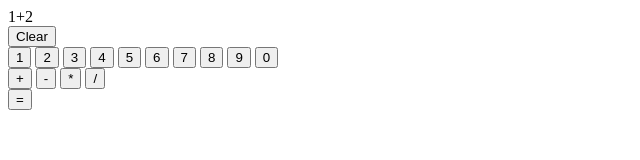
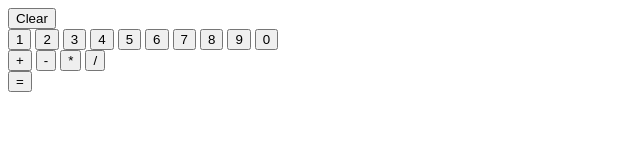
Before and after one commit to vanikkanen/odin-calculator, a plain HTML site: page index.html in a window 1280 px wide. Shown: the whole page, without its empty margins (0-640 px from the left). Drawn offline with Linux system fonts and the light colour scheme.

Commit message:
Remove placeholder text

```diff
--- a/index.html
+++ b/index.html
@@ -9,7 +9,7 @@
 </head>
 <body>
     <div class="calculator-container">
-        <div class="calculator-display">1+2</div>
+        <div class="calculator-display"></div>
         <button class="clear-button">Clear</button>
         <div class="calculator-numpad">
             <button class="numpad">1</button>
```
